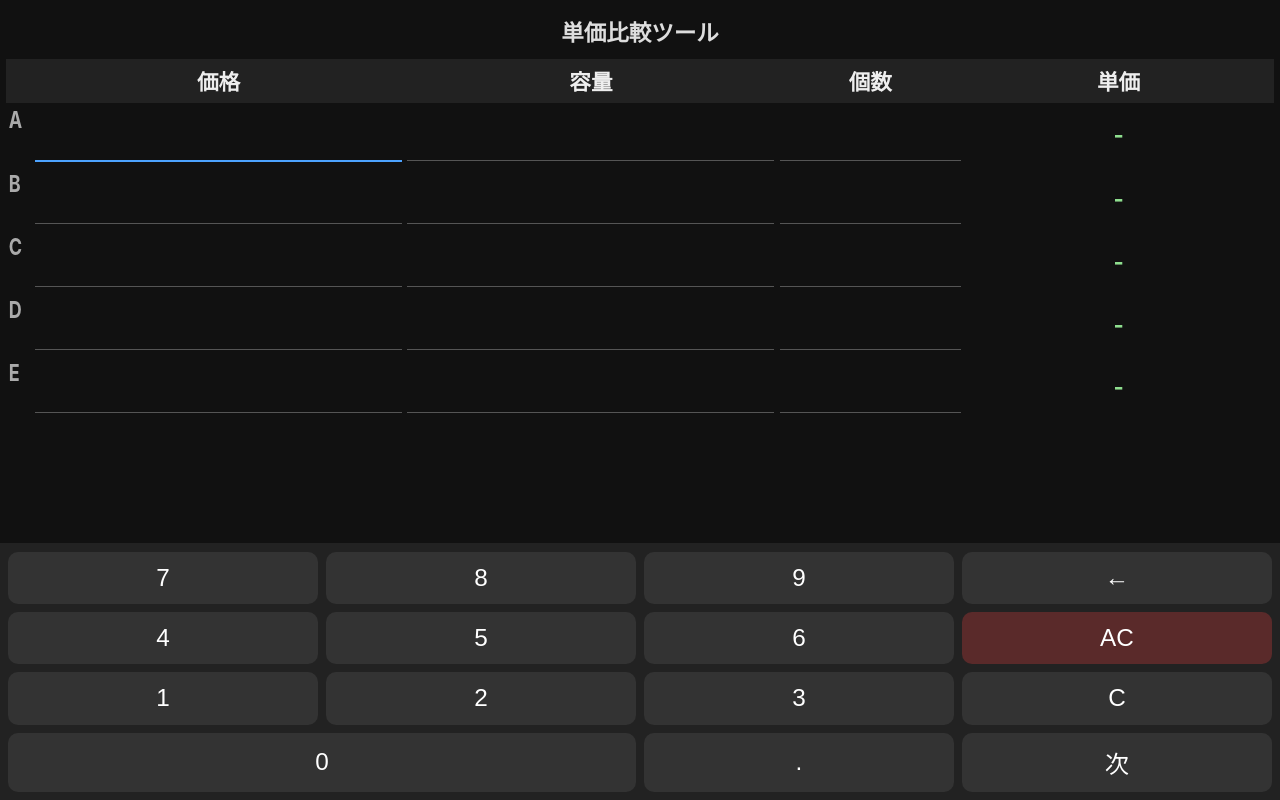
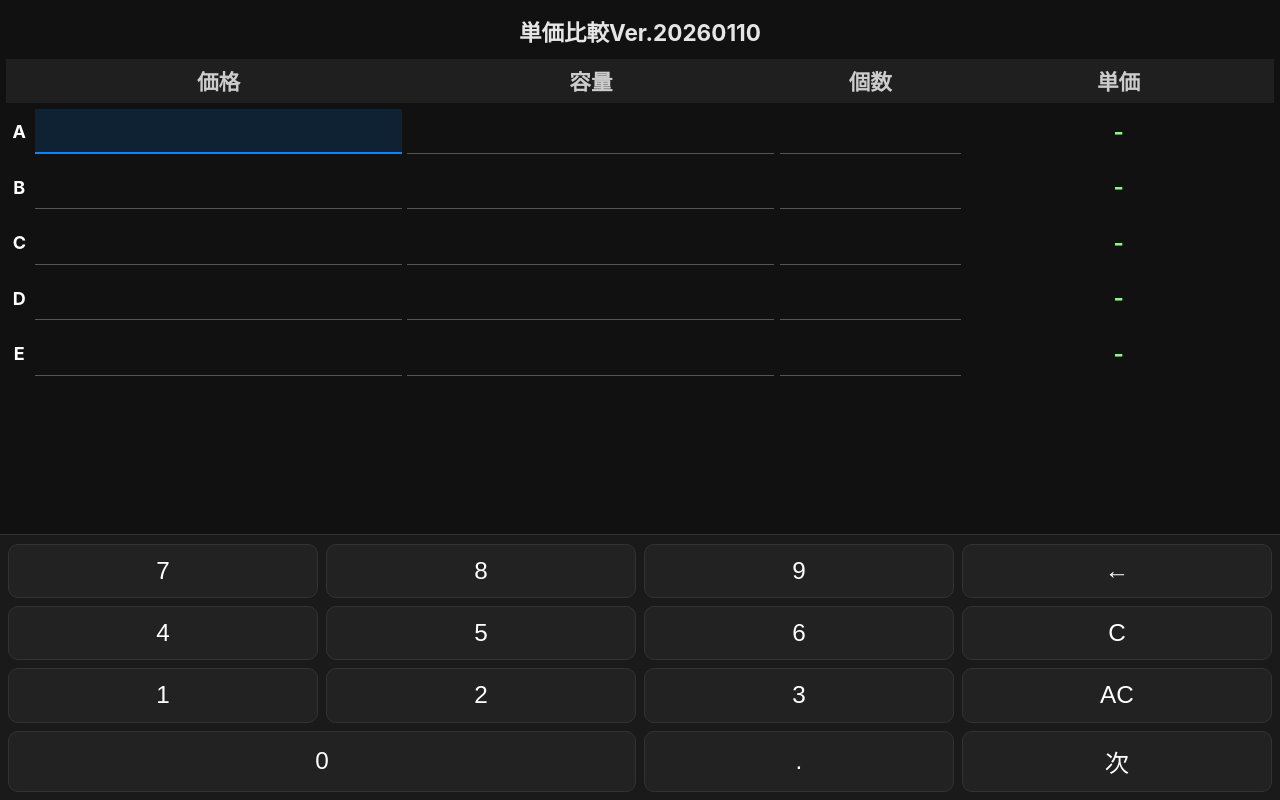
Before and after one commit to krcc33gfep/tanka-compare, a plain HTML site: page index.html in a window 1280 px wide. Both pictures are taken after a click on the button "AC". Drawn offline with Linux system fonts and the light colour scheme.

Commit message:
Update index.html

```diff
--- a/index.html
+++ b/index.html
@@ -1,4 +1,3 @@
-
 <!DOCTYPE html>
 <html lang="ja">
 <head>
@@ -10,13 +9,15 @@
                maximum-scale=1.0,
                user-scalable=no">
 
-<title>単価比較ツール</title>
+<title>単価比較Ver.20260110</title>
 
 <style>
   * { box-sizing: border-box; }
 
   html, body {
     touch-action: manipulation;
+    background: #111;
+    color: #f2f2f2;
   }
 
   body {
@@ -24,8 +25,6 @@ body {
     padding: 0.35em;
     padding-bottom: 300px;
     font-family: -apple-system, BlinkMacSystemFont, "Helvetica Neue", sans-serif;
-  background: #111;
-  color: #eee;
     font-size: 18px;
   }
 
@@ -33,7 +32,7 @@ h1 {
     text-align: center;
     font-size: 1.25em;
     margin: 0.4em 0 0.5em;
-  color: #ddd;
+    color: #e5e5e5;
   }
 
   table {
@@ -42,7 +41,7 @@ table {
     table-layout: fixed;
   }
 
-/* ===== 列幅 ===== */
+  /* ===== 列幅管理 ===== */
   col.row-col    { width: 26px; }
   col.price-col  { width: 30%; }
   col.size-col   { width: 30%; }
@@ -56,23 +55,23 @@ th, td {
   }
 
   th {
-  background: #222;
+    background: #1f1f1f;
     font-size: 1.2em;
+    color: #ccc;
   }
 
   .row-label {
     font-weight: bold;
-  display: inline-block;
-  transform: scaleY(1.3);
-  color: #aaa;
+    font-size: 1em;
+    color: #fff;
   }
 
-/* ===== 入力（下線のみ） ===== */
+  /* ===== 入力（線だけ） ===== */
   input {
     width: 100%;
-  padding: 0.42em 0.15em;
+    padding: 0.25em 0.15em;
     font-size: 26px;
-  line-height: 1.1;
+    line-height: 1.15;
     text-align: right;
     border: none;
     border-bottom: 1px solid #555;
@@ -81,22 +80,23 @@ input {
   }
 
   input.active {
-  border-bottom: 2px solid #4da3ff;
+    border-bottom: 2px solid #0a84ff;
+    background: rgba(10,132,255,0.15);
   }
 
-/* ===== 結果 ===== */
   .result {
     font-weight: bold;
     font-size: 22px;
-  color: #8fdf8f;
+    color: #7dff7d;
   }
 
   tr.best {
-  background: #1c2a1c;
+    background: rgba(0, 120, 0, 0.25);
   }
 
   tr.best .result {
-  font-size: 24px;
+    background: rgba(0, 160, 0, 0.35);
+    border-radius: 4px;
   }
 
   /* ===== テンキー ===== */
@@ -105,41 +105,35 @@ tr.best .result {
     bottom: 0;
     left: 0;
     width: 100%;
-  background: #222;
+    background: #1a1a1a;
     padding: 0.45em;
     display: grid;
     grid-template-columns: repeat(4, 1fr);
     gap: 0.45em;
+    border-top: 1px solid #333;
   }
 
   .keypad button {
     font-size: 1.35em;
     padding: 0.5em 0;
-  border: none;
+    border: 1px solid #333;
     border-radius: 10px;
-  background: #333;
+    background: #222;
     color: #fff;
   }
 
   .keypad button:active {
-  background: #555;
-}
-
-/* ACだけ赤 */
-.keypad button.ac {
-  background: #5a2a2a;
-}
-.keypad button.ac:active {
-  background: #7a3a3a;
+    background: #333;
   }
 
   .span-col-2 { grid-column: span 2; }
+  .span-row-2 { grid-row: span 2; }
 </style>
 </head>
 
 <body>
 
-<h1>単価比較ツール</h1>
+<h1>単価比較Ver.20260110</h1>
 
 <table>
   <colgroup>
@@ -149,6 +143,7 @@ tr.best .result {
     <col class="count-col">
     <col class="result-col">
   </colgroup>
+
   <thead>
     <tr>
       <th></th>
@@ -161,7 +156,7 @@ tr.best .result {
   <tbody id="table-body"></tbody>
 </table>
 
-<!-- ===== テンキー ===== -->
+<!-- テンキー -->
 <div class="keypad">
   <button onclick="pressKey('7')">7</button>
   <button onclick="pressKey('8')">8</button>
@@ -171,18 +166,17 @@ tr.best .result {
   <button onclick="pressKey('4')">4</button>
   <button onclick="pressKey('5')">5</button>
   <button onclick="pressKey('6')">6</button>
-  <button class="ac" onclick="pressAllClear()">AC</button>
+  <button onclick="pressClear()">C</button>
 
   <button onclick="pressKey('1')">1</button>
   <button onclick="pressKey('2')">2</button>
   <button onclick="pressKey('3')">3</button>
-  <button onclick="pressClear()">C</button>
+  <button onclick="pressAllClear()">AC</button>
 
   <button class="span-col-2" onclick="pressKey('0')">0</button>
   <button onclick="pressKey('.')">.</button>
   <button onclick="pressEnter()">次</button>
 </div>
-
 <script>
 const rows = ['A','B','C','D','E'];
 const cols = ['price','size','count'];
@@ -191,7 +185,7 @@ const tbody = document.getElementById('table-body');
 let activeInput = null;
 let overwrite = false;
 
-/* ===== テーブル生成 ===== */
+// テーブル生成
 rows.forEach((row, r) => {
   const tr = document.createElement('tr');
   tr.dataset.row = r;
@@ -205,19 +199,17 @@ rows.forEach((row, r) => {
   tbody.appendChild(tr);
 });
 
-/* ===== フォーカス ===== */
+// フォーカス
 document.querySelectorAll('input').forEach(input => {
   input.addEventListener('click', () => {
-    document.querySelectorAll('input').forEach(i =>
-      i.classList.remove('active')
-    );
+    document.querySelectorAll('input').forEach(i => i.classList.remove('active'));
     input.classList.add('active');
     activeInput = input;
     overwrite = true;
   });
 });
 
-/* ===== テンキー処理 ===== */
+// ===== テンキー =====
 function pressKey(key) {
   if (!activeInput) return;
   if (overwrite) {
@@ -252,30 +244,7 @@ function pressEnter() {
   if (next) next.click();
 }
 
-/* ===== フォーカス初期化 ===== */
-function focusFirstInput() {
-  const first = document.querySelector(
-    'input[data-row="0"][data-col="price"]'
-  );
-  if (first) {
-    document.querySelectorAll('input').forEach(i =>
-      i.classList.remove('active')
-    );
-    first.classList.add('active');
-    activeInput = first;
-    overwrite = true;
-  }
-}
-
-/* ===== AC ===== */
-function pressAllClear() {
-  document.querySelectorAll('input').forEach(i => i.value = '');
-  document.querySelectorAll('.result').forEach(r => r.textContent = '-');
-  document.querySelectorAll('tr').forEach(tr => tr.classList.remove('best'));
-  focusFirstInput();
-}
-
-/* ===== 計算 ===== */
+// ===== 計算 & 最安ハイライト =====
 function calc() {
   const list = [];
 
@@ -298,6 +267,7 @@ function calc() {
   });
 
   if (!list.length) return;
+
   list.sort((a, b) => a.unit - b.unit);
   list[0].tr.classList.add('best');
 }
@@ -306,6 +276,39 @@ document.querySelectorAll('input').forEach(i =>
   i.addEventListener('input', calc)
 );
 
+// ===== フォーカス初期化 =====
+function focusFirstInput() {
+  const first = document.querySelector(
+    'input[data-row="0"][data-col="price"]'
+  );
+  if (first) {
+    document.querySelectorAll('input').forEach(i =>
+      i.classList.remove('active')
+    );
+    first.classList.add('active');
+    activeInput = first;
+    overwrite = true;
+  }
+}
+
+// ===== オールクリア =====
+function pressAllClear() {
+  document.querySelectorAll('input').forEach(input => {
+    input.value = '';
+  });
+
+  document.querySelectorAll('.result').forEach(r => {
+    r.textContent = '-';
+  });
+
+  document.querySelectorAll('tr').forEach(tr => {
+    tr.classList.remove('best');
+  });
+
+  focusFirstInput();
+}
+
+// ===== 初期フォーカス =====
 window.addEventListener('load', () => {
   focusFirstInput();
 });
```
Lines whose indentation alone changed are shown as unchanged.
